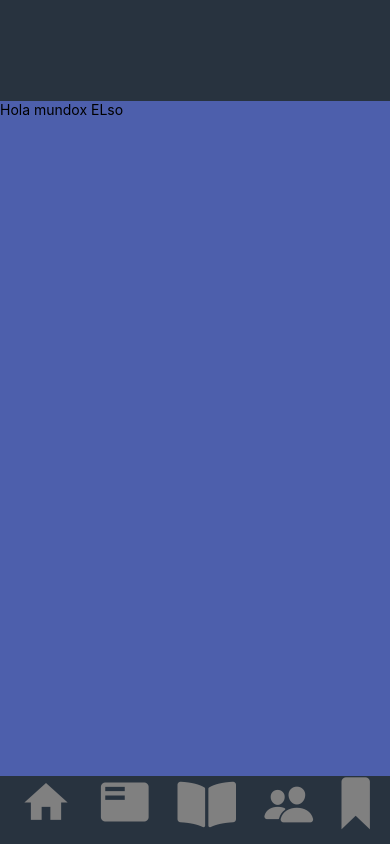
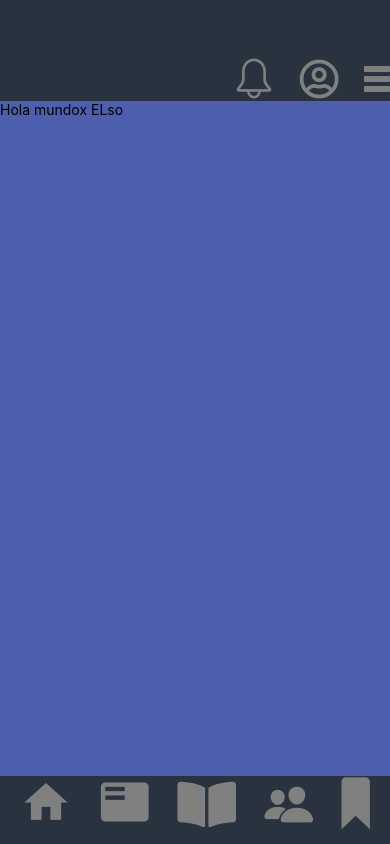
Before and after one commit to JohanaBaez/ChatApp, a React Native app: screen / in a window 390 px wide. Built offline with nearby package versions, Linux system fonts and the light colour scheme.

Commit message:
Desarrolo de header

```diff
--- a/src/components/Main.tsx
+++ b/src/components/Main.tsx
@@ -1,6 +1,12 @@
 import { Button, StyleSheet, Text, View } from 'react-native';
 import { StatusBar } from 'expo-status-bar';
 import ScrollView from './ScrollView';
+
+import { SimpleLineIcons } from '@expo/vector-icons';
+import { Foundation } from '@expo/vector-icons';
+
+
+
 import { MaterialCommunityIcons } from '@expo/vector-icons';
 import { FontAwesome5 } from '@expo/vector-icons';
 import { Ionicons } from '@expo/vector-icons';
@@ -15,7 +21,9 @@ const Main = ()=>{
         <View style={styles.container}>
             <StatusBar style="light" />
             <View style={styles.header}>
-
+            <SimpleLineIcons name="bell" size={40} color="gray" />
+            <FontAwesome5 name="user-circle" size={40} color="gray" />
+            <Foundation name="list" size={40} color="gray" />
             </View>
 
             <View style={styles.body}>
@@ -25,9 +33,13 @@ const Main = ()=>{
             <View style={styles.foot}>
 
             <MaterialCommunityIcons name="home" size={52} color="gray"  />
+
             <MaterialIcons name="featured-play-list" size={52} color="gray" />
+
             <FontAwesome5 name="book-open" size={52} color="gray" />
+
             <Ionicons name="people" size={52} color="gray" />
+
             <Fontisto name="favorite" size={52} color="gray" />
             </View>
 
@@ -44,7 +56,12 @@ const styles = StyleSheet.create({
     },
     header:{
         backgroundColor: '#28333F',
-        flex:1.5
+        flex:1.5,
+        flexDirection: 'row',
+        justifyContent:'space-between',
+        alignItems:'flex-end',
+        paddingLeft:'60%'
+
     },
     body:{
         backgroundColor: '#4D5FAC',
```
Also changed, not shown: src/Inputs/Buttons.tsx (added).
